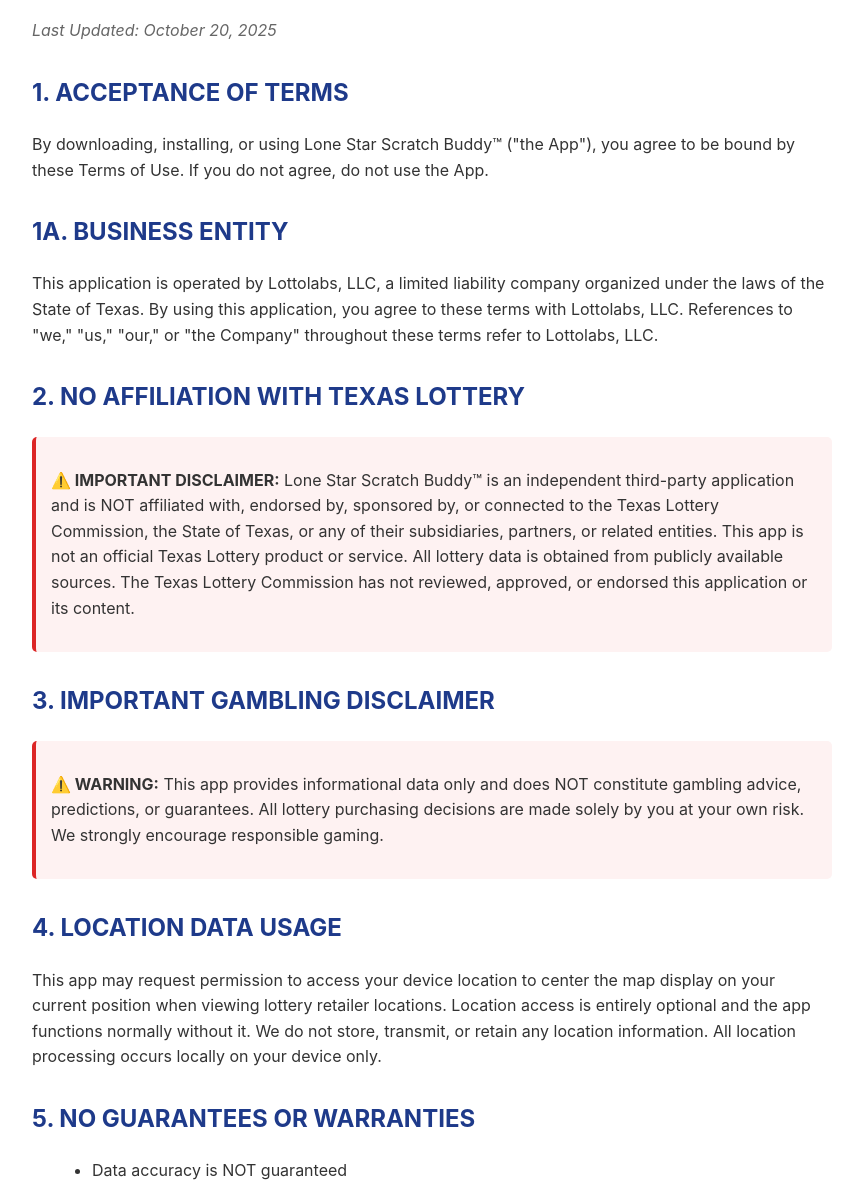
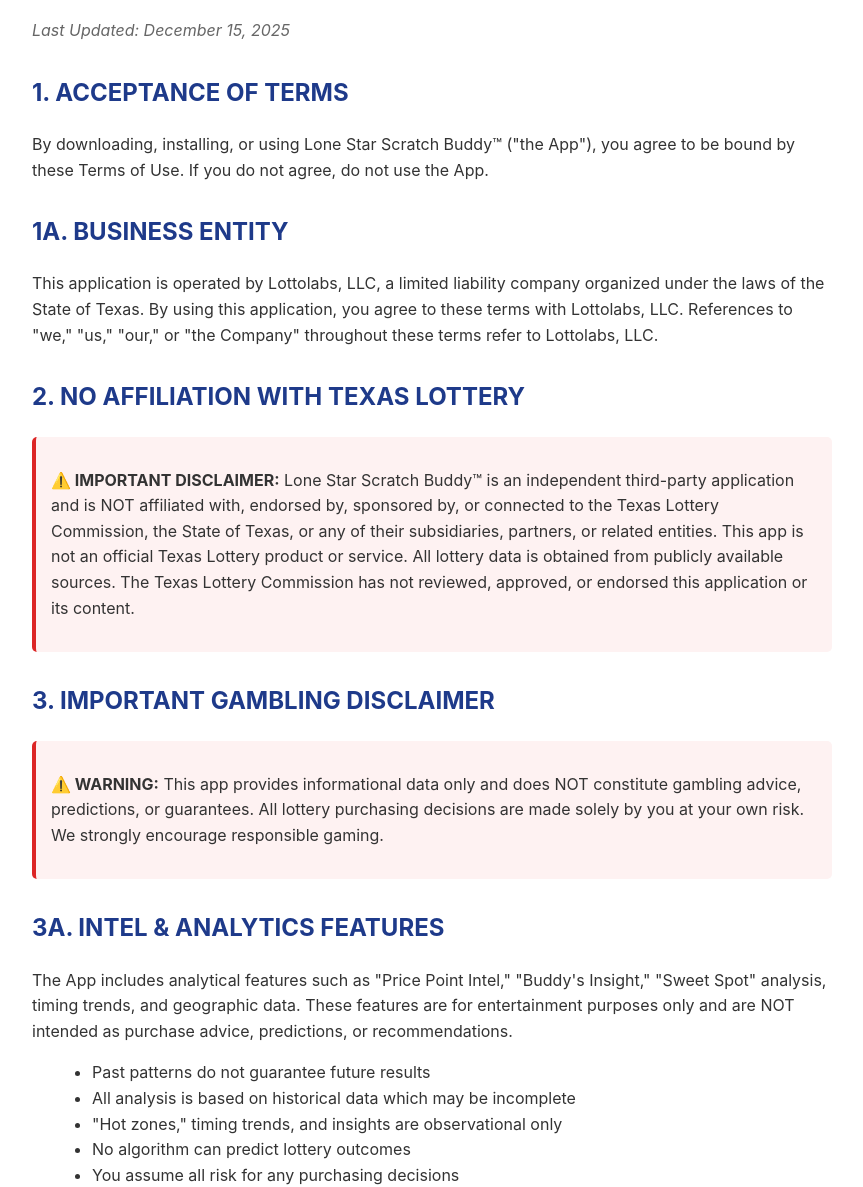
Before and after one commit to LottolabsLLC/terms-of-use, a plain HTML site: page index.html in a window 1280 px wide. Shown: the part 108-1295 px from the top of the page, without its empty margins (208-1071 px from the left). Drawn offline with Linux system fonts and the light colour scheme.

Commit message:
Update index.html

```diff
--- a/index.html
+++ b/index.html
@@ -50,7 +50,7 @@
 </head>
 <body>
     <h1>Terms of Use</h1>
-    <p class="effective-date">Last Updated: October 20, 2025</p>
+    <p class="effective-date">Last Updated: December 15, 2025</p>
 
     <div class="section">
         <h2>1. ACCEPTANCE OF TERMS</h2>
@@ -74,6 +74,18 @@
         <div class="warning-box">
             <p><strong>⚠️ WARNING:</strong> This app provides informational data only and does NOT constitute gambling advice, predictions, or guarantees. All lottery purchasing decisions are made solely by you at your own risk. We strongly encourage responsible gaming.</p>
         </div>
+    </div>
+
+    <div class="section">
+        <h2>3A. INTEL & ANALYTICS FEATURES</h2>
+        <p>The App includes analytical features such as "Price Point Intel," "Buddy's Insight," "Sweet Spot" analysis, timing trends, and geographic data. These features are for entertainment purposes only and are NOT intended as purchase advice, predictions, or recommendations.</p>
+        <ul>
+            <li>Past patterns do not guarantee future results</li>
+            <li>All analysis is based on historical data which may be incomplete</li>
+            <li>"Hot zones," timing trends, and insights are observational only</li>
+            <li>No algorithm can predict lottery outcomes</li>
+            <li>You assume all risk for any purchasing decisions</li>
+        </ul>
     </div>
 
     <div class="section">
@@ -227,6 +239,10 @@
         <p>Lone Star Scratch Buddy™ is a companion analytics tool only. This app does not sell, promote, or facilitate the purchase of any lottery tickets.</p>
     </div>
 
+    <div class="warning-box">
+        <p><strong>✉️ IMPORTANT:</strong> Replies from admin@lonestarscratchbuddy.com may arrive in your spam/junk folder. Please check there and add our email to your safe sender list.</p>
+    </div>
+
     <p style="margin-top: 40px; text-align: center; color: #666; font-size: 14px;">
         © 2025 Lottolabs, LLC. All rights reserved.
     </p>
```
